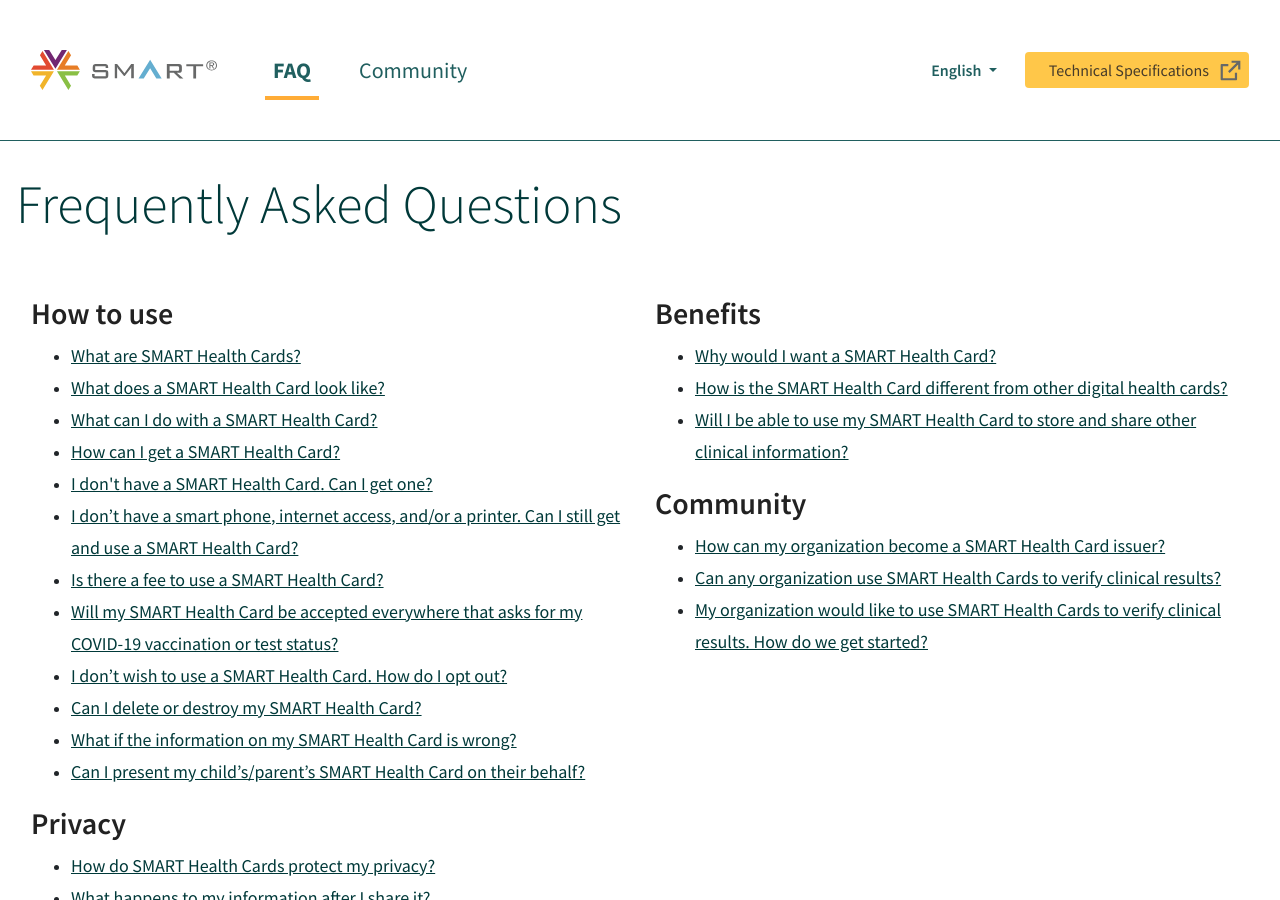
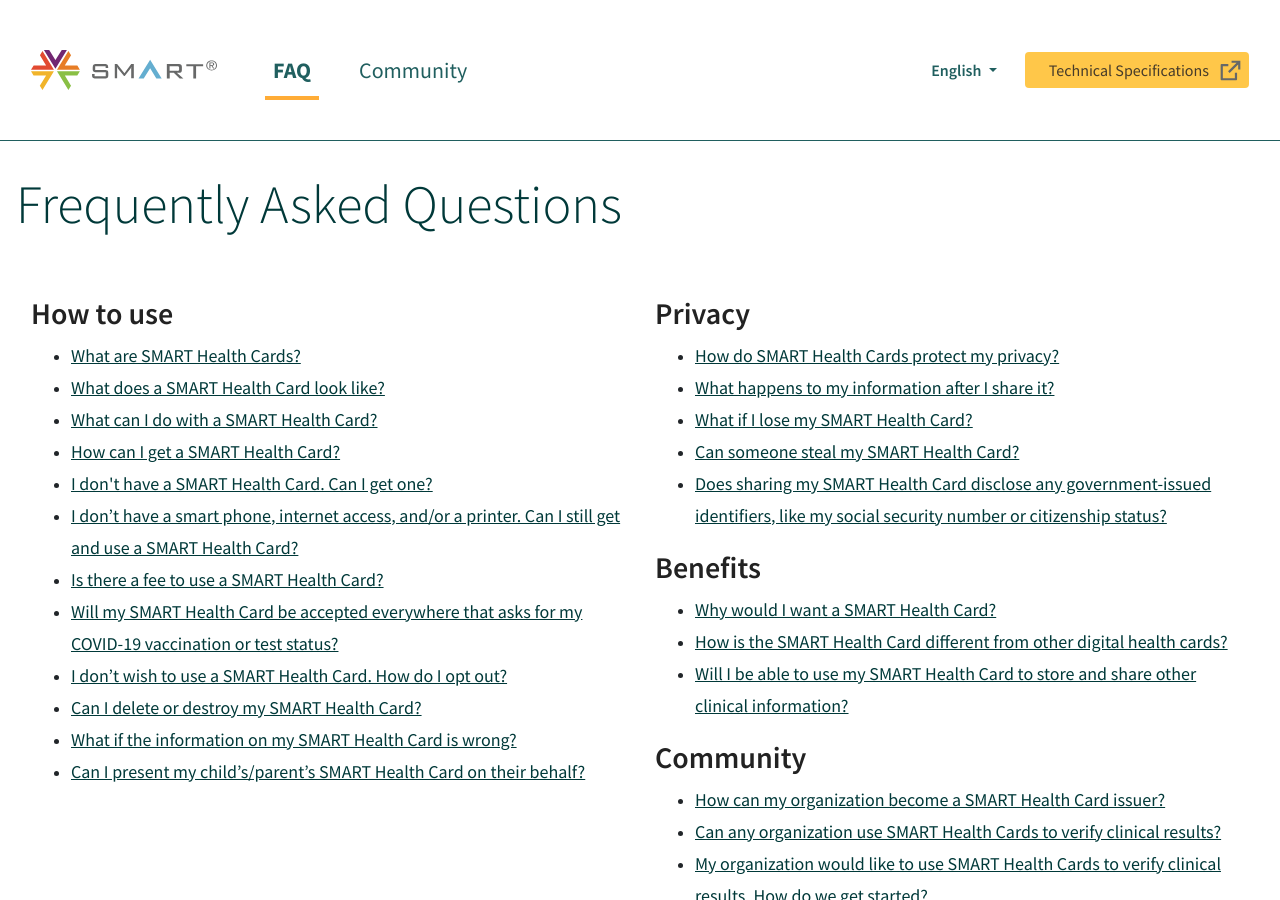
Before and after one commit to smart-health-cards/staging, a Jekyll site: the page built from en/faq.html, in a window 1280 px wide and 900 px high. Built offline with Jekyll 4.4.1, drawn with Linux system fonts in a browser that asks for light colours.

Commit message:
Phase 3 - Move section of FAQ module

```diff
--- a/en/faq.html
+++ b/en/faq.html
@@ -64,7 +64,9 @@
                                 <a href="#Can-I-present-my-childs-or-parents-SMART-Health-Card-on-their-behalf">Can I present my child’s/parent’s SMART Health Card on their behalf? </a>
                             </li>
                         </ul>
+                    </div>
 
+                    <div class="col-12 col-lg-6">
                         <h2>Privacy</h2>
                         <ul id="FAQTOC">
                             <li>
@@ -83,9 +85,7 @@
                                 <a href="#Does-sharing-my-SMART-Health-Card-disclose-any-government-issued-identifiers-like-my-social-security-number-or-citizenship-status">Does sharing my SMART Health Card disclose any government-issued identifiers, like my social security number or citizenship status? </a>
                             </li>
                         </ul>
-                    </div>
 
-                    <div class="col-12 col-lg-6">
                         <h2>Benefits</h2>
                         <ul id="FAQTOC">
                             <li>
```
